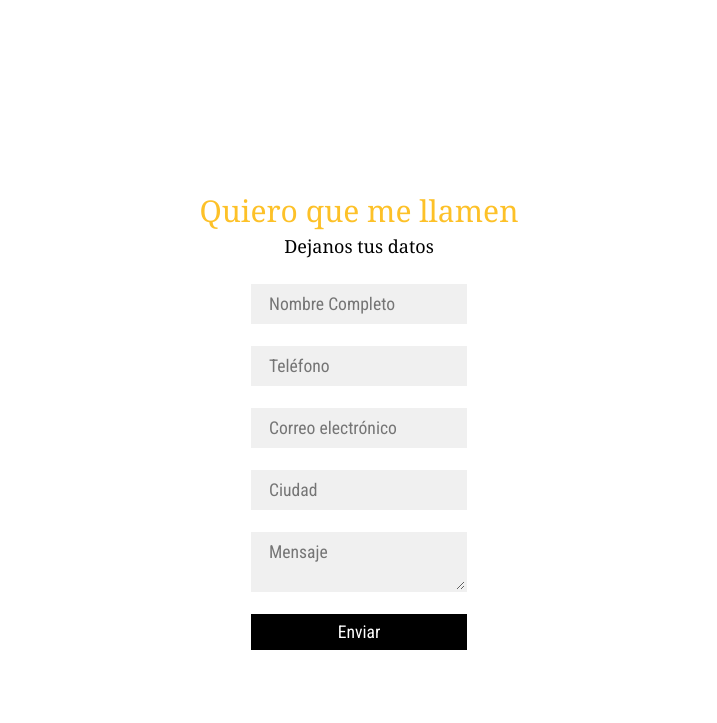
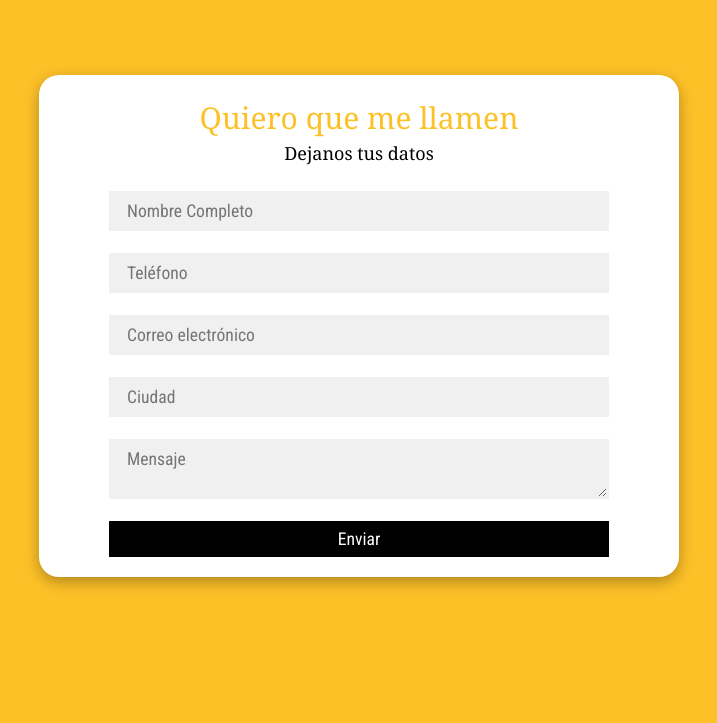
Before and after one commit to CcesdeJeff/Confort, a PHP site: page /contacto.html in a window 1280 px wide. Shown: the part 516-1239 px from the top of the page, without its empty margins (281-998 px from the left). Run offline with PHP 8.4, Linux system fonts and the light colour scheme; some libraries are stand-ins or nearby versions.

Commit message:
Se actualiza hover de venta, tambien se actualiza tamaño de la imagen al lado del formulario, se actualiza formulario de contacto

```diff
--- a/Stylecontacto.css
+++ b/Stylecontacto.css
@@ -233,10 +233,11 @@ nav ul li ul a:hover{
 
   .contact-image img {
     display: block;
-    width: 100%;
+    width: 60%;
     max-width: 400px;
     height: auto;
     border: 5px solid #FDC128;
+    padding-left: 15px;
   }
   .linksventas:hover{
     color: #000000;
@@ -267,23 +268,29 @@ nav ul li ul a:hover{
     display: flex;
     justify-content: center;
     align-items: center;
+    background-color: #FDC128;
 }
 
 .formulario {
     position: relative;
-    height: 500px;
+    height: auto;
     width: 50%;
     padding: 20px;
     display: flex;
     flex-direction: column;
     justify-content: center;
     align-items: center;
+    background-color: #ffffff;
+    border-radius: 20px;
+    box-shadow: 0 5px 15px rgba(0,0,0,0.3);
 }
 
 .campos {
     display: flex;
     flex-direction: column;
     gap: 22px;
+    width: 100%;
+    max-width: 500px;
 }
 
 .ingreso {
@@ -314,19 +321,12 @@ nav ul li ul a:hover{
     font-size: 1.1rem;
     border: none;
     outline: none;
+    cursor: pointer;
 }
 
 .botonenvio:hover {
     transform: scale(1.1);
     background-color: #FDC128;
-    transition: all 300ms ease;
-    cursor: pointer;
-  }
-
-  @media only screen and (max-width: 768px) {
-    .formulario {
-      width: 80%;
-    }
   }
 
 
```
Also changed, not shown: StyleVenta.css (+8 -0 lines). Lines whose indentation alone changed are shown as unchanged.
